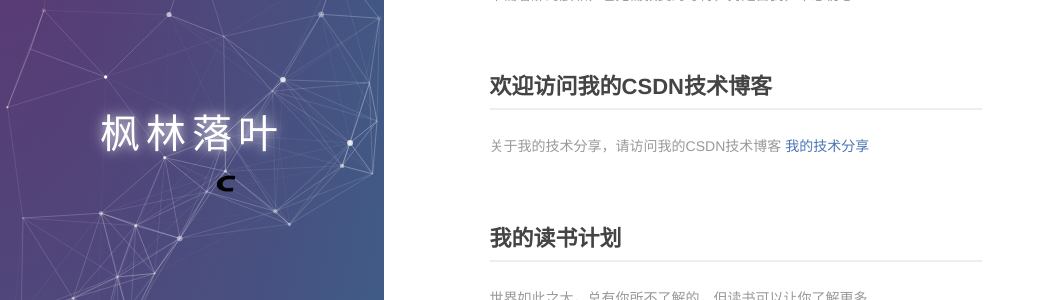
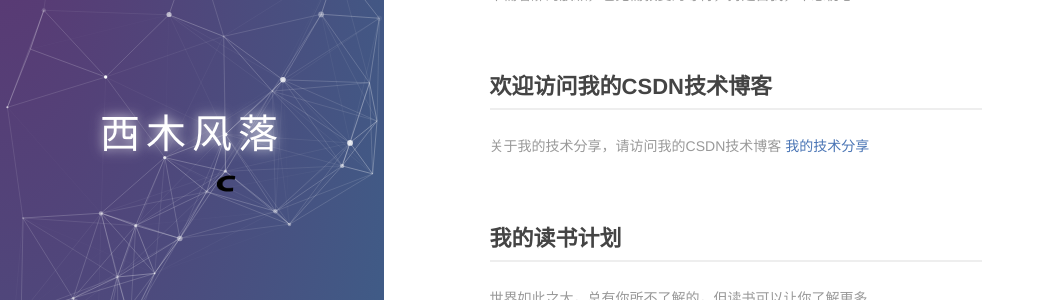
Before and after one commit to chenweiw09/chenweiw09.github.io, a Jekyll site: the page built from index.md, in a window 1280 px wide. Shown: the part 155-455 px from the top of the page, without its empty margins (0-1045 px from the left). Built offline with Jekyll 4.4.1, drawn with Linux system fonts in a browser that asks for light colours.

Commit message:
Update index.md

```diff
--- a/index.md
+++ b/index.md
@@ -6,7 +6,7 @@ layout: default
   <div class="index-wrapper">
     <div class="aside">
       <div class="info-card">
-        <h1>枫林落叶</h1>
+        <h1>西木风落</h1>
         <a href="http://weibo.com//" target="_blank"><img src="http://www.weibo.com/favicon.ico" alt="" width="25"/></a>
         <a href="http://www.douban.com/people//" target="_blank"><img src="http://www.douban.com/favicon.ico" alt="" width="22"/></a>
         <a href="http://blog.csdn.net/chenwiehuang" target="_blank"><img src="/images/csdn.ico" alt="" width="22"/></a>
```
